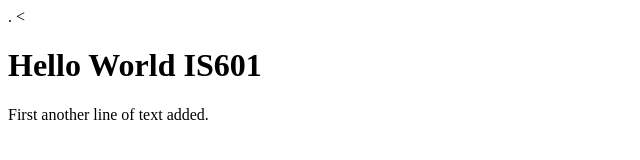
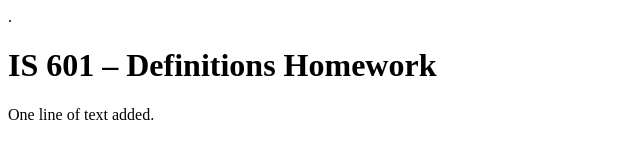
Before and after one commit to Laughing-Bulls/MyFirstWebsiteIS601F21, a plain HTML site: page index.html in a window 1280 px wide. Shown: the whole page, without its empty margins (0-640 px from the left). Drawn offline with Linux system fonts and the light colour scheme.

Commit message:
Feature: Set up Index file

```diff
--- a/index.html
+++ b/index.html
@@ -1,11 +1,11 @@
 <html>
 	<head>.
-		<<title> My first Website</title>
+		<title>My first Website - Definitions Homework Assignment</title>
 	</head>
 	<body>
-		<h1>Hello World IS601</h1>
+	<h1>IS 601 – Definitions Homework</h1>
 
-		First another line of text added.
+		One line of text added.
 
 	</body>
 
```
